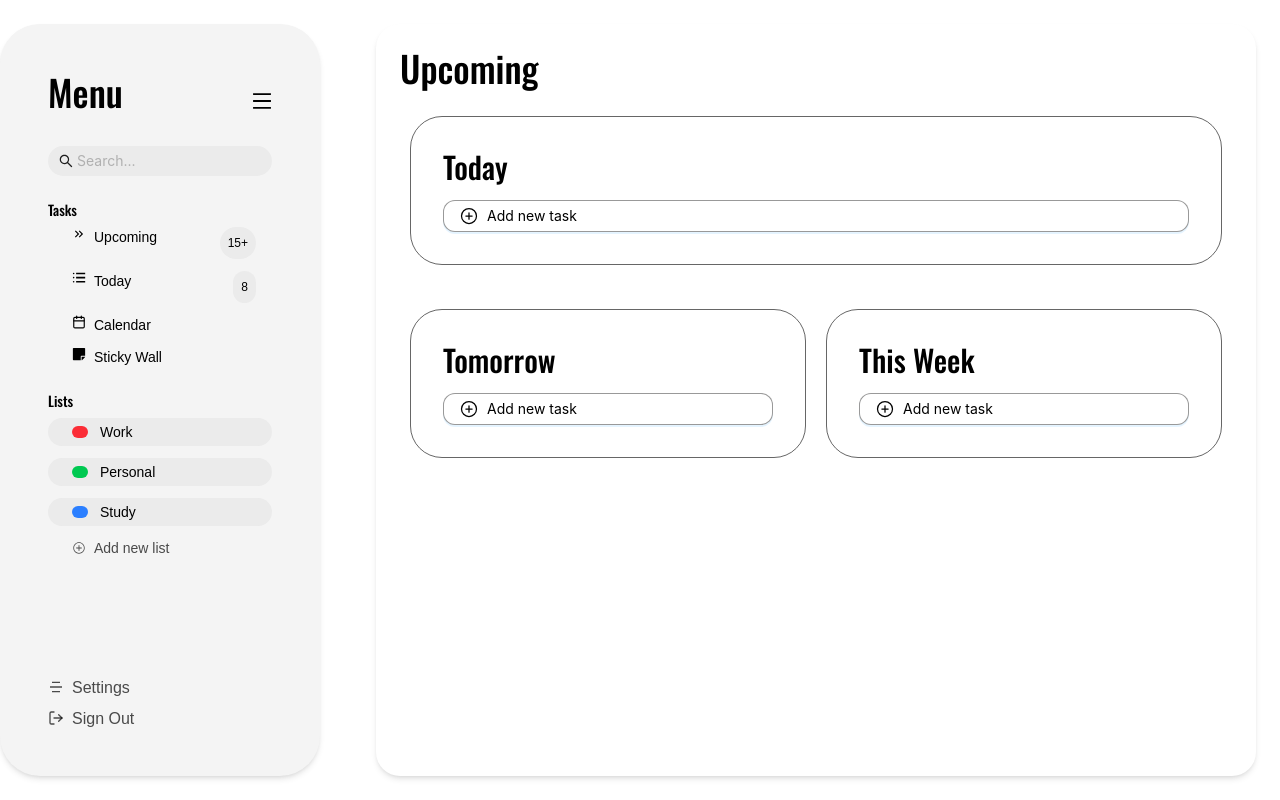
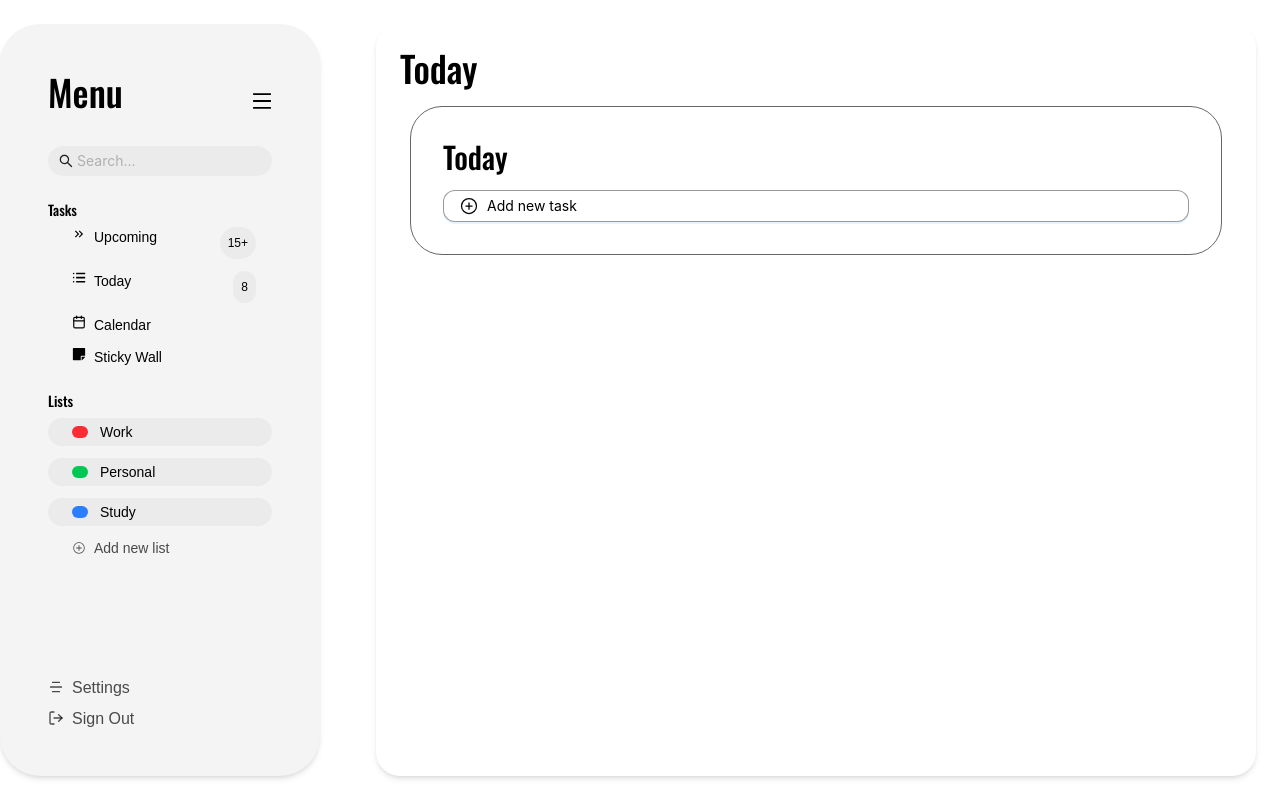
Before and after one commit to rawanessam1/todo-list, a React (Vite) app: page /today in a window 1280 px wide. Built offline with nearby package versions, Linux system fonts and the light colour scheme; a web font is replaced by a local one.

Commit message:
add today page

```diff
--- a/src/main.jsx
+++ b/src/main.jsx
@@ -2,7 +2,7 @@ import { StrictMode } from 'react'
 import { createRoot } from 'react-dom/client'
 import './index.css';
 import "antd/dist/reset.css"; // Ant Design styles
-import SignUp from './pages/Upcoming.jsx';
+import SignUp from './pages/Today.jsx';
 
 createRoot(document.getElementById('root')).render(
   <StrictMode>
--- /dev/null
+++ b/src/pages/Today.jsx
@@ -0,0 +1,16 @@
+import TaskColumn from "../components/upcoming/TaskColumn";
+import MainLayout from "../components/layout/MainLayout";
+
+function Today(){
+    return (
+    <div style={{ display: "flex" }}>
+        <MainLayout bgColor="bg-white">
+            <div className="w-full">
+                <h1 className="font-oswald text-4xl">Today</h1>
+                <TaskColumn title="Today" />
+            </div>
+        </MainLayout>
+    </div>
+  );
+}
+export default Today;
```
